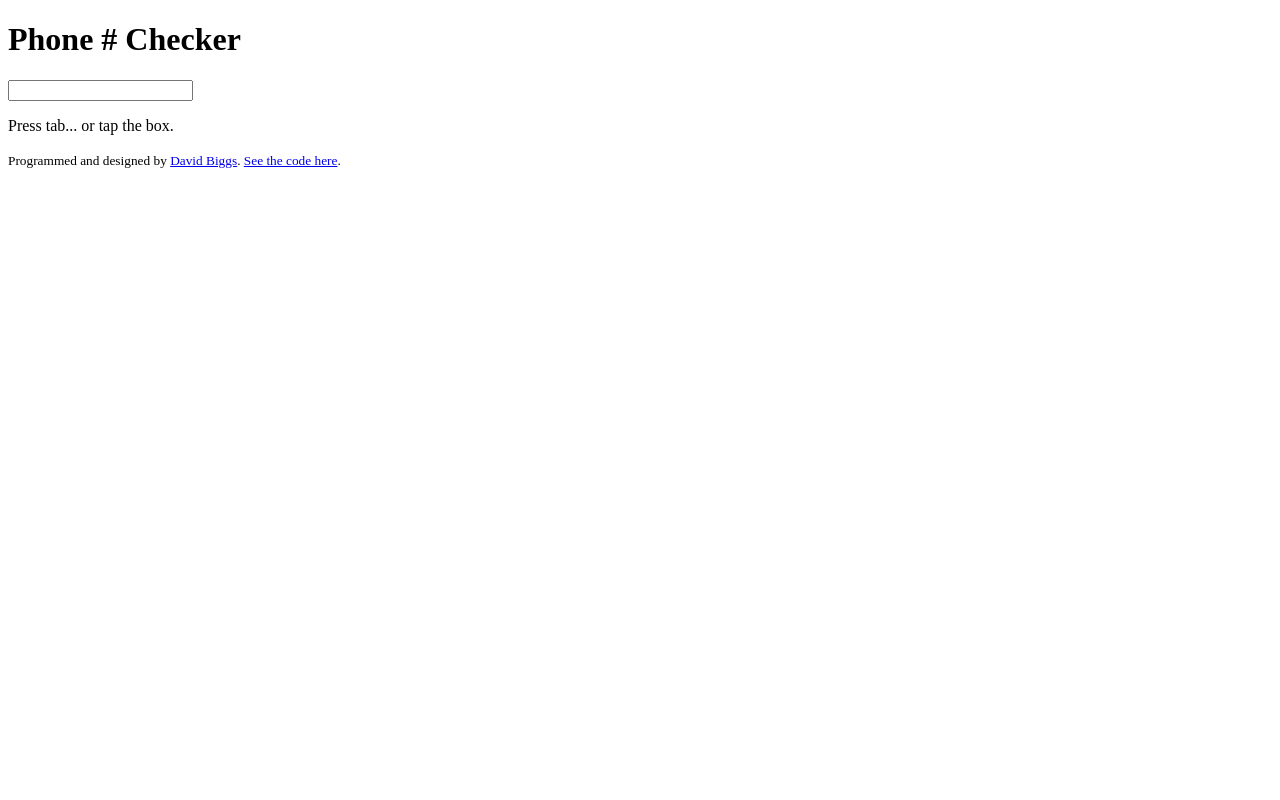
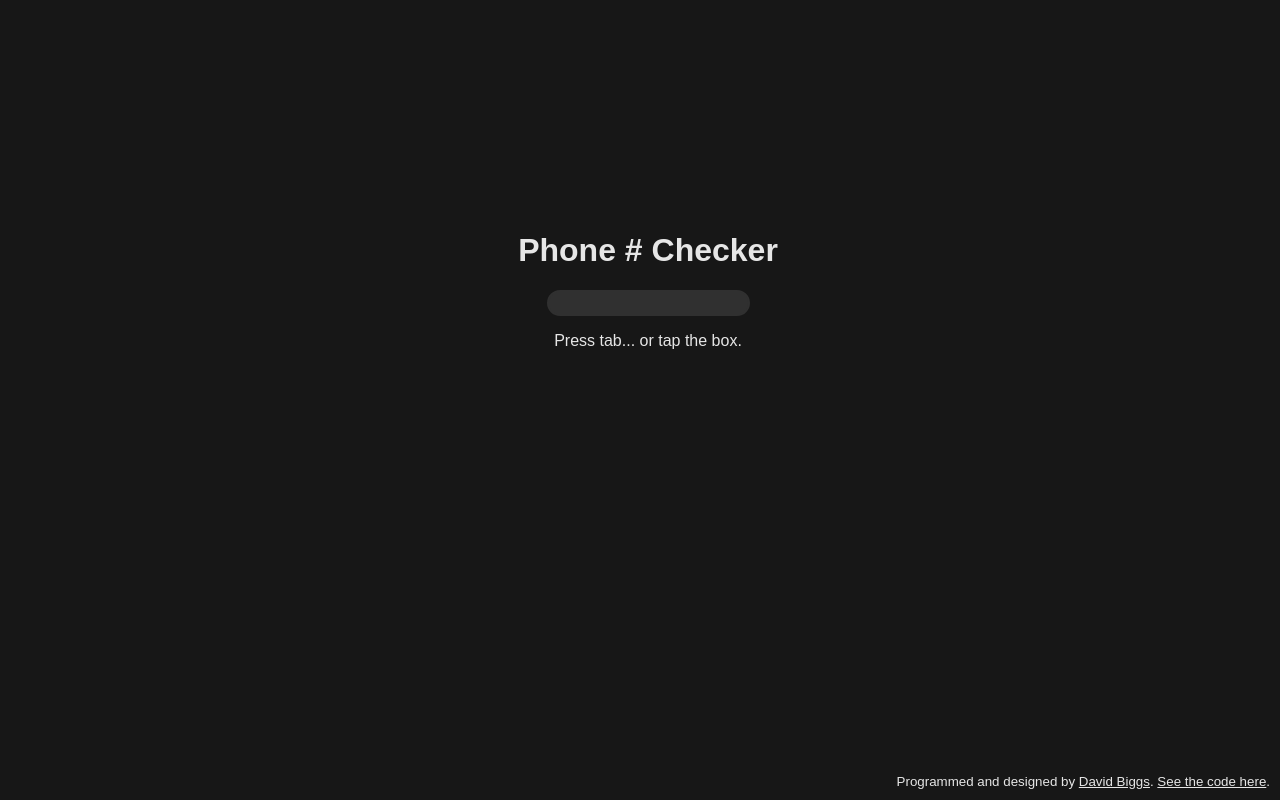
Before and after one commit to davidgbiggs/telephone-validator, a plain HTML site: page index.html in a window 1280 px wide. Drawn offline with Linux system fonts and the light colour scheme.

Commit message:
Linked stylesheet and added styling.

```diff
--- a/index.html
+++ b/index.html
@@ -43,7 +43,7 @@
       href="https://cdn.freecodecamp.org/universal/favicons/favicon.ico"
       rel="icon"
     />
-    <link rel="stylesheet" href="./index.css" />
+    <link rel="stylesheet" href="./style.css" />
     <meta name="viewport" content="width=device-width, initial-scale=1" />
     <title>Phone # Checker</title>
     <script src="./index.js" async></script>
--- a/style.css
+++ b/style.css
@@ -0,0 +1,42 @@
+* {
+  font-family: Arial, Helvetica, sans-serif;
+  color: hsl(0, 0%, 90%);
+}
+
+body {
+  background-color: hsl(0, 0%, 9%);
+  overflow: hidden;
+}
+
+#input-container {
+  width: 100vw;
+  height: 70vh;
+  display: flex;
+  justify-content: center;
+  align-items: center;
+  flex-direction: column;
+  margin: 0;
+}
+
+input {
+  border-radius: 15px;
+  font-size: 14px;
+  outline: none;
+  border: 2px solid hsl(0, 0%, 19%);
+  background-color: hsl(0, 0%, 19%);
+  color: hsl(0, 0%, 90%);
+  padding: 3px 9px 3px 9px;
+  caret-color: white;
+  transition: border 0.1s;
+}
+
+input:focus {
+  border-color: hsl(0, 0%, 40%);
+}
+
+footer {
+  position: absolute;
+  right: 0;
+  bottom: 0;
+  padding: 10px;
+}
```
